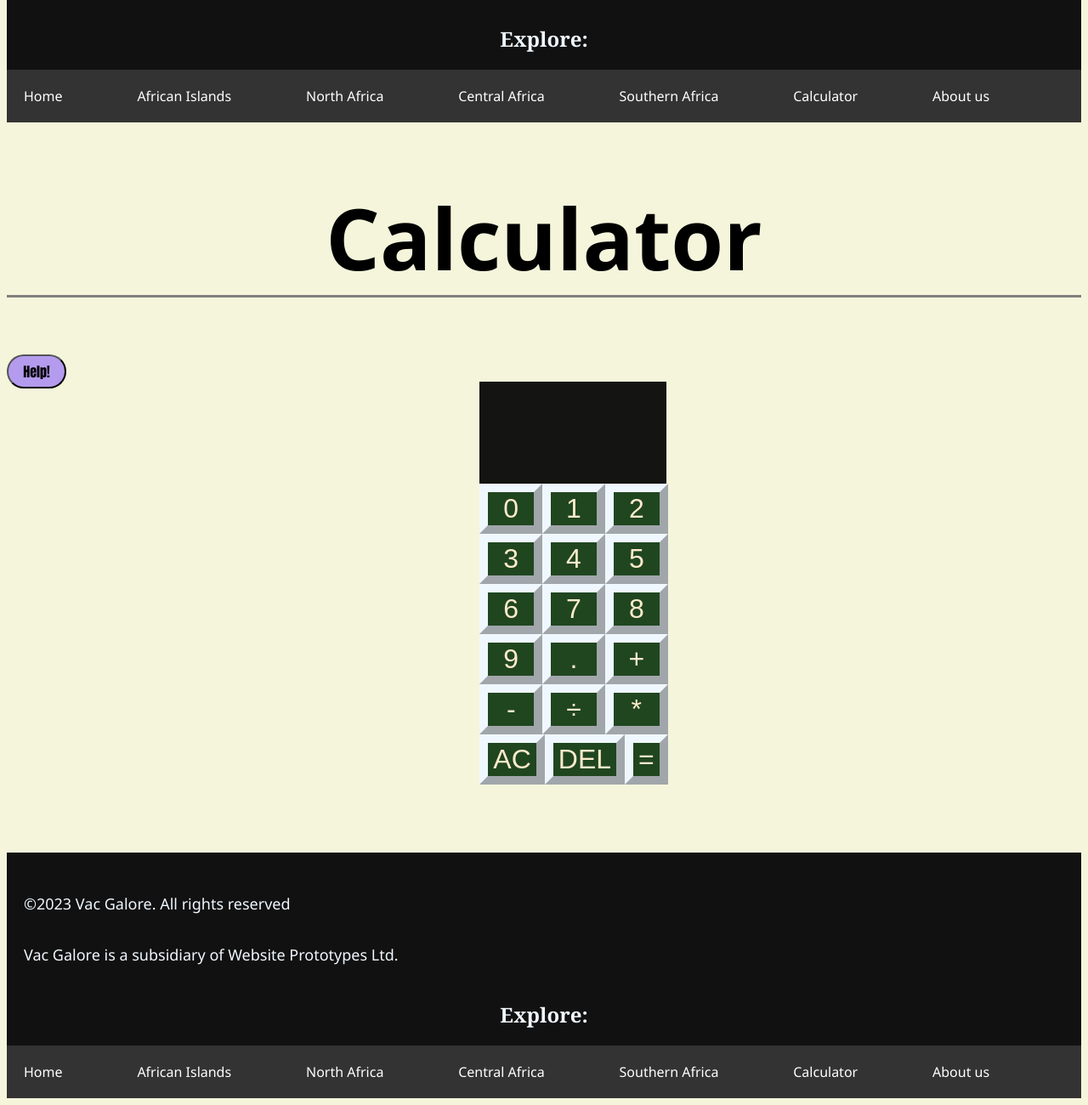
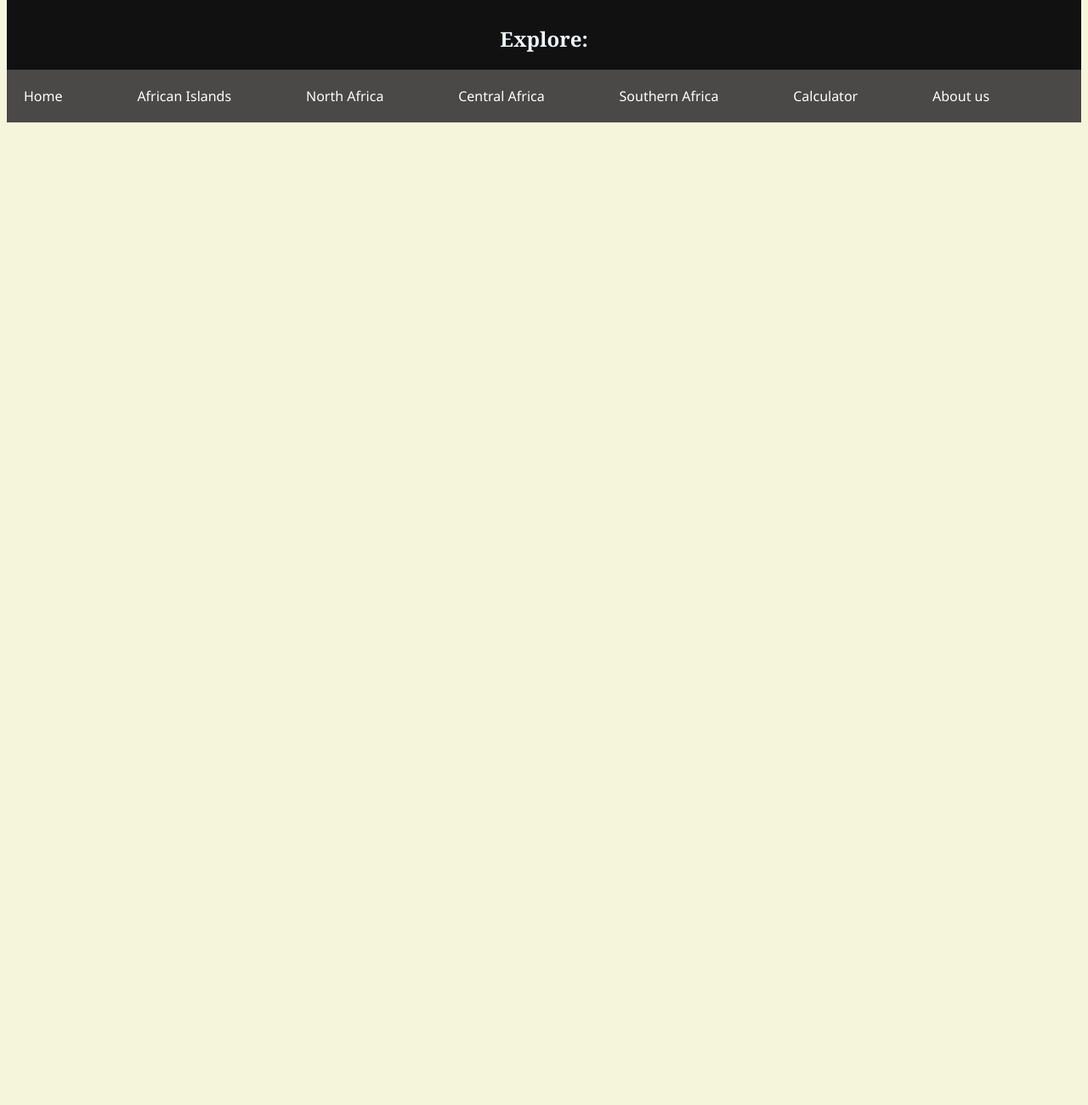
Before and after one commit to JessicaMarareni/JessicaMarareni.github.io, a plain HTML site: page calculator.html in a window 1280 px wide. Shown: the part 944-2244 px from the top of the page at 85% size. After the commit the page ends 1096 px from the top, so only its background shows below. Drawn offline with Linux system fonts and the light colour scheme.

Commit message:
Update calculator.html

```diff
--- a/calculator.html
+++ b/calculator.html
@@ -197,202 +197,6 @@ font-family:'Segoe UI', Tahoma, Geneva, Verdana, sans-serif ;
         <a href="About.html" >About us</a>
 </div>
 
-        <script src="MockCalc.js"></script>
-    </body>
-</html>
-
-        <title>Calculator</title>
-        <link rel="icon" href="Vac logo.png" type="image/icon type">
-        <style>
-.bodyy{
-    background-color: beige;
-}
-.h{
-text-align:center;
-border-bottom-style: solid;
-border-bottom-color: grey ;
-font-size: 100px;
-font-family:'Segoe UI', Tahoma, Geneva, Verdana, sans-serif ;
-}
-.bigcontainer{
-    padding-bottom: 80px;
-    display: flex;
-}
-.bigcontainer * {
-    flex-basis: 0.33;
-    flex-grow: 1;
-    flex-shrink: 1;
-
-}
-.help{
-    background-color: rgb(180, 155, 238);
-    font-family:Impact, Haettenschweiler, 'Arial Narrow Bold', sans-serif;
-    color:black;
-    cursor:pointer;
-    border-radius: 30px;
-    width:70px;
-    height: 40px;
-    font-size: medium;
-}
-.help:hover{
-    background-color: rgb(229, 96, 96);
-}
-.allinc{
-    display:flex;
-    align-content: center;
-    flex-direction: column;
-    flex: 0 1 0;
-}
-.inputs{
-    height: 115px;
-    background-color: rgba(0, 0, 0, 0.916);
-    color: greenyellow;
-    font-size: xx-large;
-    padding:1%;
-    margin-bottom: 0%;
-    max-width: 215px;
-    overflow:wrap;
-    overflow-wrap:break-word;
-}
-.nao{
-    display:flex;
-    flex-direction: row;
-    flex-wrap: nowrap;
-
-}
-.nums{
-    font-size: xx-large;
-    background-color: rgb(32, 70, 32);
-    color:blanchedalmond;
-    border-color: aliceblue;
-    border-width: 10px;
-    flex-basis: 0;
-    flex-grow: 1;
-}
-.nums:hover{
-    background-color: bisque;
-    color:black;
-    cursor:pointer;
-}
-.ops{
-    font-size: xx-large;
-    background-color: rgb(32, 70, 32);
-    color:blanchedalmond;
-    border-color: aliceblue;
-    border-width: 10px;
-    flex-basis: 0;
-    flex-grow: 1;
-}
-.ops:hover{
-    background-color: bisque;
-    color:black;
-    cursor:pointer;
-}
-.fine{
-  background-color:#111;
-  font-size: large;
-  color:aliceblue;
-  Padding: 20px;
-  padding-top: 30px;
-  font-family:'Segoe UI', Tahoma, Geneva, Verdana, sans-serif ;
-  display: flex;
-  flex-direction: column;
-}
-
-.navbar{
-    font-family:'Segoe UI', Tahoma, Geneva, Verdana, sans-serif ;
-    background-color: rgb(51, 51, 51);
-    margin-top: 0px;
-    padding: 20px;
-    display: flex;
-    flex-wrap: wrap;
-}
-
-.navbar a{
-    flex-grow: 1;
-    flex-basis: 1;
-    justify-content: space-between;
-    text-decoration:none;
-    color:white;
-}
-
-.navbar a:hover{
-    color:#0bff0b;
-}
-.explore{
-    background-color:#111;
-    color:aliceblue;
-    margin-bottom: 0px;
-    text-align: center;
-    font-size: x-large;
-    font-family: georgia, serif;
-}
-        </style>
-    </head>
-
-<body class="bodyy">
-    <h1 class="h">Calculator</h1>
-    <div class="bigcontainer">
-
-    <div class="placeholder">
-        <button onclick="help()" class="help"> Help!</button>
-    </div>
-
-    <div class="allinc">
-        <div class="inp"><p class="inputs" id="currentsum"></p></div>
-    <div class="nao">
-        <button class="nums" onclick="zero()">0</button>
-        <button class="nums" onclick="one()">1</button>
-        <button class="nums" onclick="two()">2</button>
-    </div>
-    <div class="nao">
-        <button class="nums" onclick="three()">3</button>
-        <button class="nums" onclick="four()">4</button>
-        <button class="nums" onclick="five()">5</button>
-    </div>
-    <div class="nao">
-        <button class="nums" onclick="six()">6</button>
-        <button class="nums" onclick="seven()">7</button>
-        <button class="nums" onclick="eight()">8</button>
-    </div>
-    <div class="nao">
-        <button class="nums" onclick="nine()">9</button>
-        <button class="nums" onclick="point()">.</button>
-        <button class="ops" onclick="plus()">+</button>
-    </div>
-    <div class="nao">
-        <button class="ops" onclick="minus()">-</button>
-        <button class="ops" onclick="divide()">÷</button>
-        <button class="ops" onclick="multiply()">*</button>
-    </div>
-    <div class="nao">
-        <button class="ops" onclick="clearall()">AC</button>
-        <button class="ops" onclick="deleteone()">DEL</button>
-        <button class="ops" onclick="equals1()">=</button>
-    </div>
-</div>
-
-<div class="placeholder"></div>
-
-</div>
-
-
-<div class="fine">
-    <p>©2023 Vac Galore. All rights reserved</p>
-    <p> Vac Galore is a subsidiary of Website Prototypes Ltd.</p>
-    <h3 class="explore"><b> Explore: </b></h3>
-</div>
-
-<div class="navbar">
-        <a href="index.html">Home</a>
-        <a href="African Islands.html">African Islands</a>
-        <a href="North Africa.html">North Africa</a>
-        <a href="Central Africa.html">Central Africa</a>
-        <a href="Southern Africa.html">Southern Africa</a>
-        <a href="calculator.html">Calculator</a>
-        <a href="About.html" >About us</a>
-</div>
-
         <script src="calculator.js"></script>
     </body>
 </html>
```
